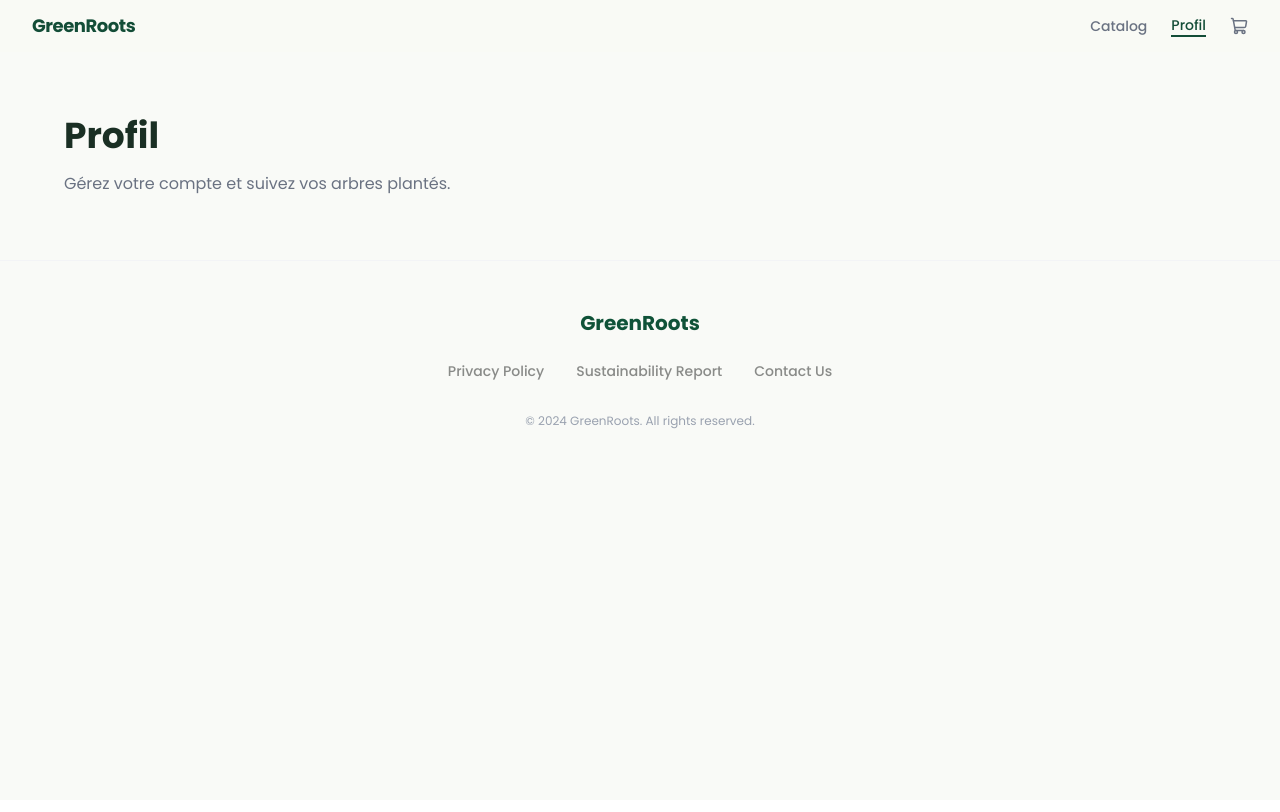
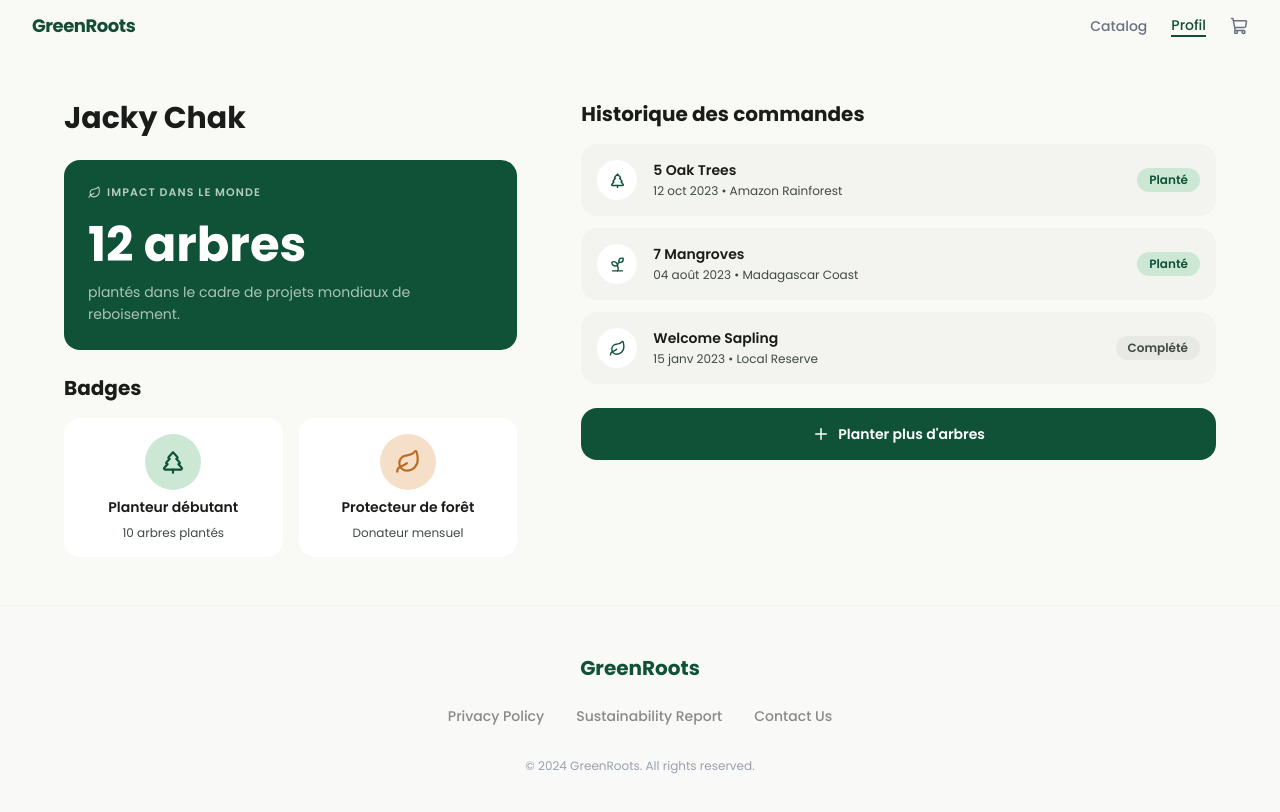
Before and after one commit to ITClmt/Green_Roots_CDA, a React (Vite) app in the folder web/: page /profil in a window 1280 px wide. Shown: the top 812 px of the page. Built offline with nearby package versions, Linux system fonts and the light colour scheme.

Commit message:
profile page made but need to separate responsibilities

```diff
--- a/web/src/pages/ProfilePage.tsx
+++ b/web/src/pages/ProfilePage.tsx
@@ -1,15 +1,204 @@
+import { Link } from 'react-router';
+import { Leaf, TreePine, Sprout, Plus } from 'lucide-react';
 import { Header } from '../components/layout/Header';
 import { Footer } from '../components/layout/Footer';
 
+// ── Types ────────────────────────────────────────────────────────────────────
+
+interface BadgeData {
+  id: string;
+  name: string;
+  description: string;
+  variant: 'green' | 'brown';
+}
+
+interface OrderData {
+  id: string;
+  treeName: string;
+  date: string;
+  location: string;
+  status: 'planted' | 'completed';
+  iconVariant: 'pine' | 'sprout' | 'leaf';
+}
+
+// ── Mock data ─────────────────────────────────────────────────────────────────
+
+const USER = {
+  name: 'Jacky Chak',
+  treesPlanted: 12,
+};
+
+const BADGES: BadgeData[] = [
+  {
+    id: 'badge-1',
+    name: 'Planteur débutant',
+    description: '10 arbres plantés',
+    variant: 'green',
+  },
+  {
+    id: 'badge-2',
+    name: 'Protecteur de forêt',
+    description: 'Donateur mensuel',
+    variant: 'brown',
+  },
+];
+
+const ORDERS: OrderData[] = [
+  {
+    id: 'order-1',
+    treeName: '5 Oak Trees',
+    date: '12 oct 2023',
+    location: 'Amazon Rainforest',
+    status: 'planted',
+    iconVariant: 'pine',
+  },
+  {
+    id: 'order-2',
+    treeName: '7 Mangroves',
+    date: '04 août 2023',
+    location: 'Madagascar Coast',
+    status: 'planted',
+    iconVariant: 'sprout',
+  },
+  {
+    id: 'order-3',
+    treeName: 'Welcome Sapling',
+    date: '15 janv 2023',
+    location: 'Local Reserve',
+    status: 'completed',
+    iconVariant: 'leaf',
+  },
+];
+
+const ORDER_ICONS = {
+  pine: TreePine,
+  sprout: Sprout,
+  leaf: Leaf,
+} as const;
+
+// ── Sub-components ────────────────────────────────────────────────────────────
+
+function StatusBadge({ status }: { status: OrderData['status'] }) {
+  return status === 'planted' ? (
+    <span className="shrink-0 text-xs font-semibold px-3 py-1 rounded-full bg-[#cce8d4] text-[#0f5238]">
+      Planté
+    </span>
+  ) : (
+    <span className="shrink-0 text-xs font-semibold px-3 py-1 rounded-full bg-[#e8e9e4] text-[#404943]">
+      Complété
+    </span>
+  );
+}
+
+function BadgeCard({ badge }: { badge: BadgeData }) {
+  const isGreen = badge.variant === 'green';
+  const Icon = isGreen ? TreePine : Leaf;
+
+  return (
+    <div className="flex flex-col items-center gap-2 bg-white rounded-2xl p-4 text-center">
+      <div
+        className={`w-14 h-14 rounded-full flex items-center justify-center ${
+          isGreen ? 'bg-[#cce8d4]' : 'bg-[#f5dfc8]'
+        }`}
+      >
+        <Icon size={26} className={isGreen ? 'text-[#0f5238]' : 'text-[#bc6c25]'} />
+      </div>
+      <p className="text-sm font-semibold text-[#1a1c19] leading-snug">{badge.name}</p>
+      <p className="text-xs text-[#404943]">{badge.description}</p>
+    </div>
+  );
+}
+
+// ── Page ──────────────────────────────────────────────────────────────────────
+
 export function ProfilePage() {
   return (
-    <div className="min-h-screen bg-[#f9faf7] font-sans">
+    <div className="min-h-screen bg-[#f9faf5]">
       <div className="max-w-[1440px] mx-auto">
         <Header />
-        <main className="px-5 sm:px-10 md:px-16 py-16">
-          <h1 className="text-4xl font-bold text-[#1a2f24] mb-4">Profil</h1>
-          <p className="text-gray-500">Gérez votre compte et suivez vos arbres plantés.</p>
+
+        <main className="px-5 sm:px-8 md:px-16 py-8 md:py-12">
+          <div className="md:grid md:grid-cols-[5fr_7fr] md:gap-10 lg:gap-16 max-w-5xl md:max-w-none">
+
+            {/* ── Left column : identity + impact + badges ── */}
+            <div className="flex flex-col gap-6">
+
+              <h1 className="text-3xl font-bold text-[#1a1c19]">{USER.name}</h1>
+
+              {/* Impact card */}
+              <div className="rounded-2xl bg-[#0f5238] text-white p-6">
+                <div className="flex items-center gap-1.5 mb-5">
+                  <Leaf size={13} className="text-white/70" />
+                  <span className="text-[11px] font-semibold uppercase tracking-widest text-white/70">
+                    Impact dans le monde
+                  </span>
+                </div>
+                <p className="text-5xl font-bold leading-none text-white">
+                  {USER.treesPlanted} arbres
+                </p>
+                <p className="text-sm text-white/65 leading-relaxed mt-3">
+                  plantés dans le cadre de projets mondiaux de reboisement.
+                </p>
+              </div>
+
+              {/* Badges */}
+              <section>
+                <h2 className="text-xl font-bold text-[#1a1c19] mb-4">Badges</h2>
+                <div className="grid grid-cols-2 gap-4">
+                  {BADGES.map((badge) => (
+                    <BadgeCard key={badge.id} badge={badge} />
+                  ))}
+                </div>
+              </section>
+
+            </div>
+
+            {/* ── Right column : order history + CTA ── */}
+            <div className="flex flex-col gap-6 mt-8 md:mt-0">
+
+              <section>
+                <h2 className="text-xl font-bold text-[#1a1c19] mb-4">
+                  Historique des commandes
+                </h2>
+                <div className="flex flex-col gap-3">
+                  {ORDERS.map((order) => {
+                    const Icon = ORDER_ICONS[order.iconVariant];
+                    return (
+                      <div
+                        key={order.id}
+                        className="flex items-center gap-4 bg-[#f3f4ef] rounded-2xl px-4 py-4"
+                      >
+                        <div className="w-10 h-10 rounded-full bg-white flex items-center justify-center shrink-0">
+                          <Icon size={17} className="text-[#0f5238]" />
+                        </div>
+                        <div className="flex-1 min-w-0">
+                          <p className="text-sm font-semibold text-[#1a1c19] leading-snug">
+                            {order.treeName}
+                          </p>
+                          <p className="text-xs text-[#404943] mt-0.5">
+                            {order.date} • {order.location}
+                          </p>
+                        </div>
+                        <StatusBadge status={order.status} />
+                      </div>
+                    );
+                  })}
+                </div>
+              </section>
+
+              <Link
+                to="/catalog"
+                className="flex items-center justify-center gap-2 w-full py-4 rounded-2xl bg-[#0f5238] hover:bg-[#2c694e] active:bg-[#003824] text-white text-sm font-semibold transition-colors"
+              >
+                <Plus size={18} />
+                Planter plus d&apos;arbres
+              </Link>
+
+            </div>
+
+          </div>
         </main>
+
         <Footer />
       </div>
     </div>
```
